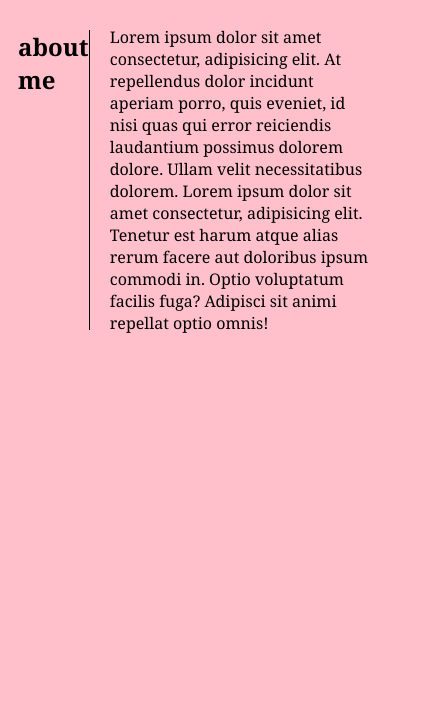
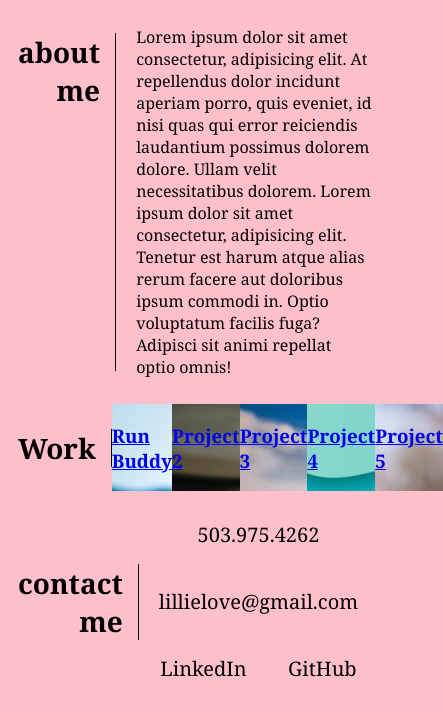
Before and after one commit to lillielovatt/my-portfolio, a plain HTML site: page index.html in a window 390 px wide. Shown: the part 518-1230 px from the top of the page, 443 px wide, since content can reach past the window. Before the commit the page ends 878 px from the top, so only its background shows below. Drawn offline with Linux system fonts and the light colour scheme.

Commit message:
add media queries to CSS, add projects section to HTML, and edit readme

```diff
--- a/index.html
+++ b/index.html
@@ -39,8 +39,8 @@
     </section>
 
     <!-- about me section -->
-    <section class="about-me">
-        <h2 id="about-me">about me</h2>
+    <section id="about-me" class="about-me" >
+        <h2>about<br/> me</h2>
         <p>
             Lorem ipsum dolor sit amet consectetur, adipisicing elit. At repellendus dolor incidunt aperiam porro, quis eveniet, id nisi quas qui error reiciendis laudantium possimus dolorem dolore. Ullam velit necessitatibus dolorem.
             Lorem ipsum dolor sit amet consectetur, adipisicing elit. Tenetur est harum atque alias rerum facere aut doloribus ipsum commodi in. Optio voluptatum facilis fuga? Adipisci sit animi repellat optio omnis!
@@ -48,17 +48,29 @@
     </section>
 
     <!-- work / projects section -->
-    <section class="projects">
-        <!-- project 1 -->
-
-        <!-- project 2 -->
-
-        <!-- project 3 -->
-
-        <!-- project 4 -->
-
-        <!-- project 5 -->
-
+    <section id="work" class="projects">
+        <h2>Work</h2>
+        <div class="each_project">
+            <!-- project 1 -->
+            <a href="https://lillielovatt.github.io/run-buddy/" target="_blank" class="single-project project1">
+                    <h3>Run Buddy</h3>
+            </a>
+            <!-- project 2 -->
+            <a href="https://lillielovatt.github.io/challenge-1/" target="_blank" class="single-project project2">
+                <h3>Project 2</h3>
+            </a>
+            <!-- project 3 -->
+            <a href="#" class="single-project project3">
+                <h3>Project 3</h3>
+            </a>
+            <!-- project 4 -->
+            <a href="#" class="single-project project4">
+                <h3>Project 4</h3>
+            <!-- project 5 -->
+            <a href="#" class="single-project project5">
+                <h3>Project 5</h3>
+            </a>
+        </div>
 
     </section>
 
@@ -66,8 +78,16 @@
 
 
     <!-- contact me section / footer -->
-    <footer>
-
+    <footer id="contact-me" class="contact-me">
+        <h2>contact<br/> me</h2>
+        <div>
+            <div class="links">
+                <a href="tel:503-975-4262">503.975.4262</a>
+                <a href="mailto:lillielove@gmail.com">lillielove@gmail.com</a>
+                <a href="https://www.linkedin.com/in/lillie-lovatt-7b2475181/" target="_blank">LinkedIn</a>
+                <a href="https://github.com/lillielovatt" target="_blank">GitHub</a>
+            </div>
+        </div>
     </footer>
 
 </body>
--- a/style.css
+++ b/style.css
@@ -70,12 +70,135 @@ header nav ul li{
     display: flex;
     margin:10px;
 }
-#about-me{
-    flex:1 0 20%;
+.about-me h2{
+    /* flex:1 0 20%; */
     border-right: 1px solid black;
+    flex: 20%;
+    font-size: 28px;
+    text-align: right;
+    padding-right: 15px;
 }
 .about-me p{
     margin-left: 20px;
+    flex:70%;
 }
 
 /* projects */
+.projects{
+    display:flex;
+    margin:10px;
+    align-items: center;
+}
+.projects h2{
+    border-right: 1px solid black;
+    flex: 20%;
+    font-size: 28px;
+    text-align: right;
+    padding-right: 15px;
+}
+.each_project{
+    display: flex;
+    flex: 70%;
+    justify-content: space-evenly;
+    align-items: center;
+}
+.single-project h3{
+    background: none;
+    text-decoration: none;
+}
+.single-project a{
+    text-decoration: none;
+    /* why didn't this work? */
+}
+.project1{
+    flex-basis:100%;
+    /* Why didnt this work?? */
+}
+.project1{
+    background-image: url(./images/project1.webp);
+}
+.project2{
+    background-image: url(./images/project2.jpg);
+}
+.project3{
+    background-image: url(./images/project3.webp);
+}
+.project4{
+    background-image: url(./images/project4.jpg);
+}
+.project5{
+    background-image: url(./images/project5.jpg);
+}
+
+
+
+
+/* footer */
+.contact-me{
+    display:flex;
+    margin:10px;
+    align-items: center;
+}
+.contact-me h2{
+    border-right: 1px solid black;
+    flex: 20%;
+    font-size: 28px;
+    text-align: right;
+    padding-right: 15px;
+}
+.contact-me > div{
+    flex: 70%;
+}
+.links{
+    display:flex;
+    font-size: 20px;
+    flex-wrap: wrap;
+    justify-content: space-evenly;
+}
+.links a{
+    text-decoration: none;
+    color:black;
+    padding: 20px 20px 20px 20px;
+}
+
+.contact-me a:hover{
+    font-style: italic;
+    background-color: palevioletred;
+    font-weight: bold;
+    border-radius: 15px;
+}
+
+
+
+/* media queries */
+
+@media screen and (min-width:575px){
+    /* I tried to do a mobile-first design strategy so this doesn't need to be adjusted */
+}
+@media screen and (min-width:768px){
+    /* Looks moderately decent at this size */
+}
+@media screen and (min-width:980px){
+    header h1{
+        font-size: 50px;
+    }
+    header nav ul li a{
+        font-size:24px;
+    }
+    .hero p{
+        font-size:45px;
+        margin-bottom: 5px;
+    }
+    .about-me h2{
+        font-size: 38px;
+    }
+    .contact-me h2{
+        font-size: 38px;
+    }
+    .projects h2{
+        font-size: 38px;
+    }
+    .about-me p{
+        font-size:18px;
+    }
+}
```
Also changed, not shown: images/project1.webp (added), images/project2.jpg (added), images/project3.webp (added), images/project4.jpg (added), images/project5.jpg (added), 1 other file.
